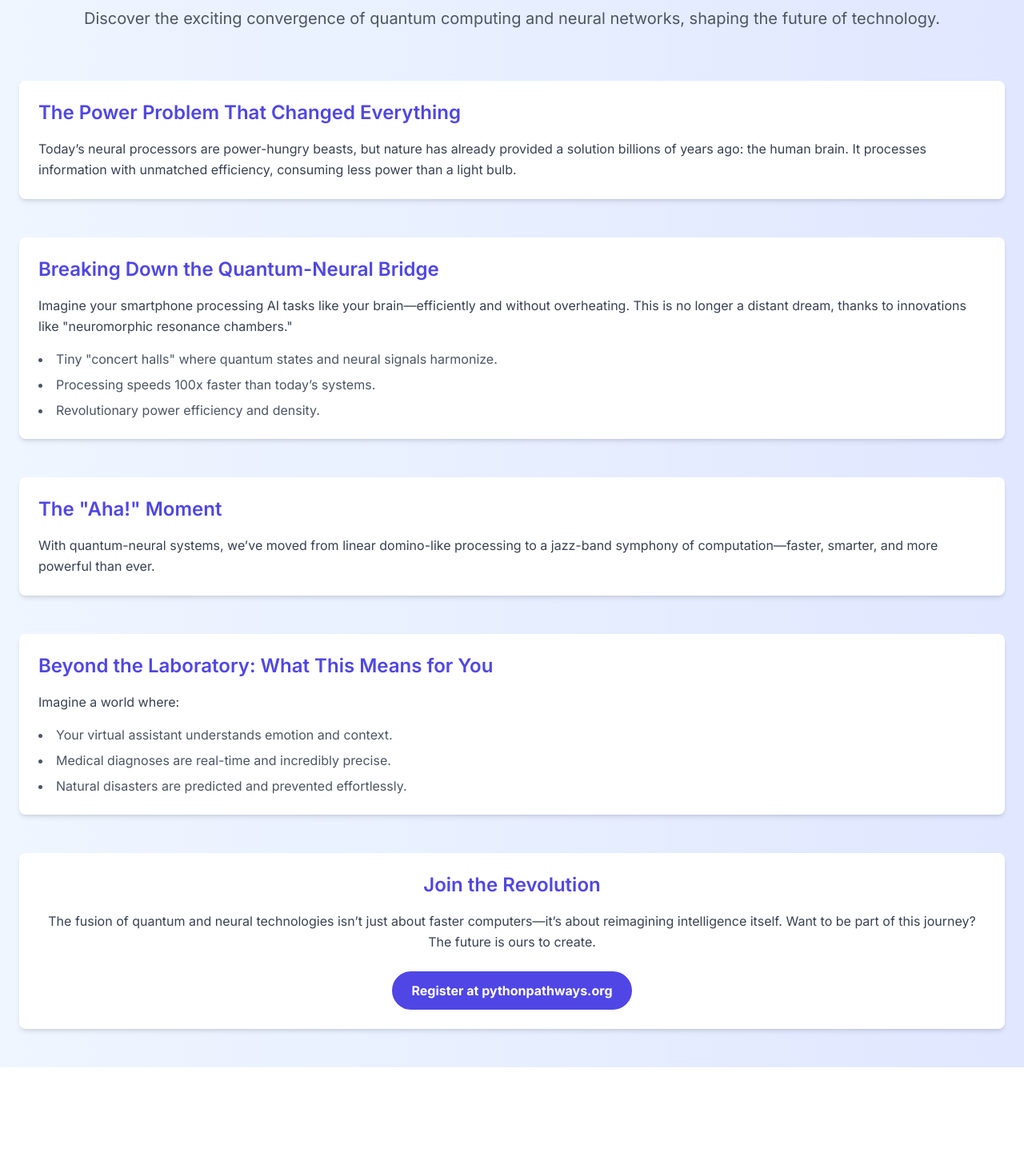
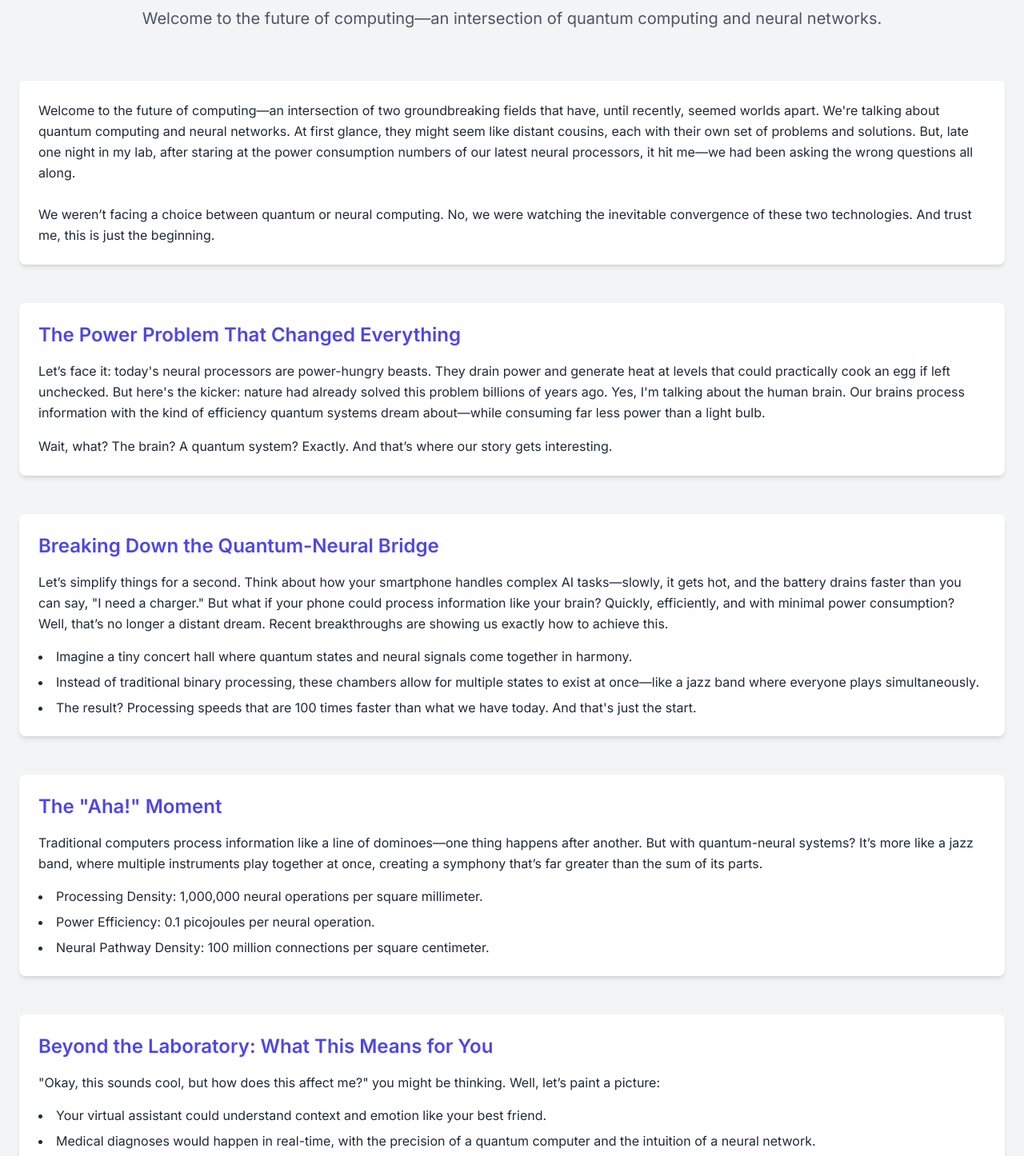
Before and after one commit to Ameycoder8853/python-pathways-blogs, a Next.js app: page /blogpost/a-journey-to-computings-next-frontier in a window 1280 px wide. Shown: the part 184-1630 px from the top of the page at 80% size. Before the commit the page ends 1519 px from the top, so only its background shows below. Built offline with nearby package versions, Linux system fonts and the light colour scheme.

Commit message:
Update page.js

```diff
--- a/app/blogpost/a-journey-to-computings-next-frontier/page.js
+++ b/app/blogpost/a-journey-to-computings-next-frontier/page.js
@@ -1,74 +1,101 @@
-'use client';
 
+
+import Link from 'next/link';
 import React from 'react';
 
 const Page = () => {
   return (
-    <div className="min-h-screen bg-gradient-to-r from-blue-50 to-indigo-100 text-gray-800">
+    <div className="min-h-screen bg-gray-100 dark:bg-gray-900 text-gray-800 dark:text-gray-100 transition-colors duration-300">
       <div className="max-w-7xl mx-auto px-6 py-12">
         {/* Header Section */}
         <header className="text-center mb-16">
           <h1 className="text-4xl md:text-6xl font-bold mb-4 animate-fade-in">
             A Journey to Computing's Next Frontier
           </h1>
-          <p className="text-lg md:text-xl text-gray-600">
-            Discover the exciting convergence of quantum computing and neural networks, shaping the future of technology.
+          <p className="text-lg md:text-xl text-gray-600 dark:text-gray-400">
+            Welcome to the future of computing—an intersection of quantum computing and neural networks.
           </p>
         </header>
 
         {/* Blog Content */}
         <article className="space-y-12">
+          {/* Intro */}
+          <section className="bg-white dark:bg-gray-800 p-6 rounded-lg shadow-md hover:shadow-lg transition duration-300">
+            <p className="leading-relaxed">
+              Welcome to the future of computing—an intersection of two groundbreaking fields that have, until recently, seemed worlds apart. We're talking about quantum computing and neural networks. At first glance, they might seem like distant cousins, each with their own set of problems and solutions. But, late one night in my lab, after staring at the power consumption numbers of our latest neural processors, it hit me—we had been asking the wrong questions all along.
+              <br /><br />
+              We weren’t facing a choice between quantum or neural computing. No, we were watching the inevitable convergence of these two technologies. And trust me, this is just the beginning.
+            </p>
+          </section>
+
           {/* Section 1 */}
-          <section className="bg-white p-6 rounded-lg shadow-md hover:shadow-lg transition duration-300">
-            <h2 className="text-2xl font-semibold mb-4 text-indigo-600">The Power Problem That Changed Everything</h2>
-            <p className="leading-relaxed text-gray-700">
-              Today’s neural processors are power-hungry beasts, but nature has already provided a solution billions of years ago: the human brain. It processes information with unmatched efficiency, consuming less power than a light bulb.
+          <section className="bg-white dark:bg-gray-800 p-6 rounded-lg shadow-md hover:shadow-lg transition duration-300">
+            <h2 className="text-2xl font-semibold mb-4 text-indigo-600 dark:text-indigo-400">
+              The Power Problem That Changed Everything
+            </h2>
+            <p className="leading-relaxed">
+              Let’s face it: today's neural processors are power-hungry beasts. They drain power and generate heat at levels that could practically cook an egg if left unchecked. But here's the kicker: nature had already solved this problem billions of years ago. Yes, I'm talking about the human brain. Our brains process information with the kind of efficiency quantum systems dream about—while consuming far less power than a light bulb.
+            </p>
+            <p className="leading-relaxed mt-4">
+              Wait, what? The brain? A quantum system? Exactly. And that’s where our story gets interesting.
             </p>
           </section>
 
           {/* Section 2 */}
-          <section className="bg-white p-6 rounded-lg shadow-md hover:shadow-lg transition duration-300">
-            <h2 className="text-2xl font-semibold mb-4 text-indigo-600">Breaking Down the Quantum-Neural Bridge</h2>
-            <p className="leading-relaxed text-gray-700">
-              Imagine your smartphone processing AI tasks like your brain—efficiently and without overheating. This is no longer a distant dream, thanks to innovations like "neuromorphic resonance chambers."
+          <section className="bg-white dark:bg-gray-800 p-6 rounded-lg shadow-md hover:shadow-lg transition duration-300">
+            <h2 className="text-2xl font-semibold mb-4 text-indigo-600 dark:text-indigo-400">
+              Breaking Down the Quantum-Neural Bridge
+            </h2>
+            <p className="leading-relaxed">
+              Let’s simplify things for a second. Think about how your smartphone handles complex AI tasks—slowly, it gets hot, and the battery drains faster than you can say, "I need a charger." But what if your phone could process information like your brain? Quickly, efficiently, and with minimal power consumption? Well, that’s no longer a distant dream. Recent breakthroughs are showing us exactly how to achieve this.
             </p>
-            <ul className="list-disc list-inside text-gray-600 mt-4 space-y-2">
-              <li>Tiny "concert halls" where quantum states and neural signals harmonize.</li>
-              <li>Processing speeds 100x faster than today’s systems.</li>
-              <li>Revolutionary power efficiency and density.</li>
+            <ul className="list-disc list-inside mt-4 space-y-2">
+              <li>Imagine a tiny concert hall where quantum states and neural signals come together in harmony.</li>
+              <li>Instead of traditional binary processing, these chambers allow for multiple states to exist at once—like a jazz band where everyone plays simultaneously.</li>
+              <li>The result? Processing speeds that are 100 times faster than what we have today. And that's just the start.</li>
             </ul>
           </section>
 
           {/* Section 3 */}
-          <section className="bg-white p-6 rounded-lg shadow-md hover:shadow-lg transition duration-300">
-            <h2 className="text-2xl font-semibold mb-4 text-indigo-600">The "Aha!" Moment</h2>
-            <p className="leading-relaxed text-gray-700">
-              With quantum-neural systems, we’ve moved from linear domino-like processing to a jazz-band symphony of computation—faster, smarter, and more powerful than ever.
+          <section className="bg-white dark:bg-gray-800 p-6 rounded-lg shadow-md hover:shadow-lg transition duration-300">
+            <h2 className="text-2xl font-semibold mb-4 text-indigo-600 dark:text-indigo-400">
+              The "Aha!" Moment
+            </h2>
+            <p className="leading-relaxed">
+              Traditional computers process information like a line of dominoes—one thing happens after another. But with quantum-neural systems? It’s more like a jazz band, where multiple instruments play together at once, creating a symphony that’s far greater than the sum of its parts.
             </p>
+            <ul className="list-disc list-inside mt-4 space-y-2">
+              <li>Processing Density: 1,000,000 neural operations per square millimeter.</li>
+              <li>Power Efficiency: 0.1 picojoules per neural operation.</li>
+              <li>Neural Pathway Density: 100 million connections per square centimeter.</li>
+            </ul>
           </section>
 
           {/* Section 4 */}
-          <section className="bg-white p-6 rounded-lg shadow-md hover:shadow-lg transition duration-300">
-            <h2 className="text-2xl font-semibold mb-4 text-indigo-600">Beyond the Laboratory: What This Means for You</h2>
-            <p className="leading-relaxed text-gray-700">
-              Imagine a world where:
+          <section className="bg-white dark:bg-gray-800 p-6 rounded-lg shadow-md hover:shadow-lg transition duration-300">
+            <h2 className="text-2xl font-semibold mb-4 text-indigo-600 dark:text-indigo-400">
+              Beyond the Laboratory: What This Means for You
+            </h2>
+            <p className="leading-relaxed">
+              "Okay, this sounds cool, but how does this affect me?" you might be thinking. Well, let’s paint a picture:
             </p>
-            <ul className="list-disc list-inside text-gray-600 mt-4 space-y-2">
-              <li>Your virtual assistant understands emotion and context.</li>
-              <li>Medical diagnoses are real-time and incredibly precise.</li>
-              <li>Natural disasters are predicted and prevented effortlessly.</li>
+            <ul className="list-disc list-inside mt-4 space-y-2">
+              <li>Your virtual assistant could understand context and emotion like your best friend.</li>
+              <li>Medical diagnoses would happen in real-time, with the precision of a quantum computer and the intuition of a neural network.</li>
+              <li>Environmental systems could predict and prevent natural disasters before they even happen.</li>
             </ul>
           </section>
 
           {/* Conclusion */}
-          <section className="bg-white p-6 rounded-lg shadow-md hover:shadow-lg transition duration-300 text-center">
-            <h2 className="text-2xl font-semibold mb-4 text-indigo-600">Join the Revolution</h2>
-            <p className="leading-relaxed text-gray-700">
-              The fusion of quantum and neural technologies isn’t just about faster computers—it’s about reimagining intelligence itself. Want to be part of this journey? The future is ours to create.
+          <section className="bg-white dark:bg-gray-800 p-6 rounded-lg shadow-md hover:shadow-lg transition duration-300 text-center">
+            <h2 className="text-2xl font-semibold mb-4 text-indigo-600 dark:text-indigo-400">
+              Join the Revolution
+            </h2>
+            <p className="leading-relaxed">
+              Here’s the truth: we’re not just building faster computers. We’re creating a future where quantum and neural systems coexist, opening the doors to unimaginable possibilities. And the most exciting part? We’re just getting started.
             </p>
-            <button className="mt-6 px-6 py-3 bg-indigo-600 text-white font-bold rounded-full hover:bg-indigo-700 transition duration-300">
-              Register at pythonpathways.org
-            </button>
+            <Link href="pythonpathways.org"><button className="mt-6 px-6 py-3 bg-indigo-600 dark:bg-indigo-500 text-white font-bold rounded-full hover:bg-indigo-700 dark:hover:bg-indigo-600 transition duration-300">
+              Register Now</button></Link>
           </section>
         </article>
       </div>
```
